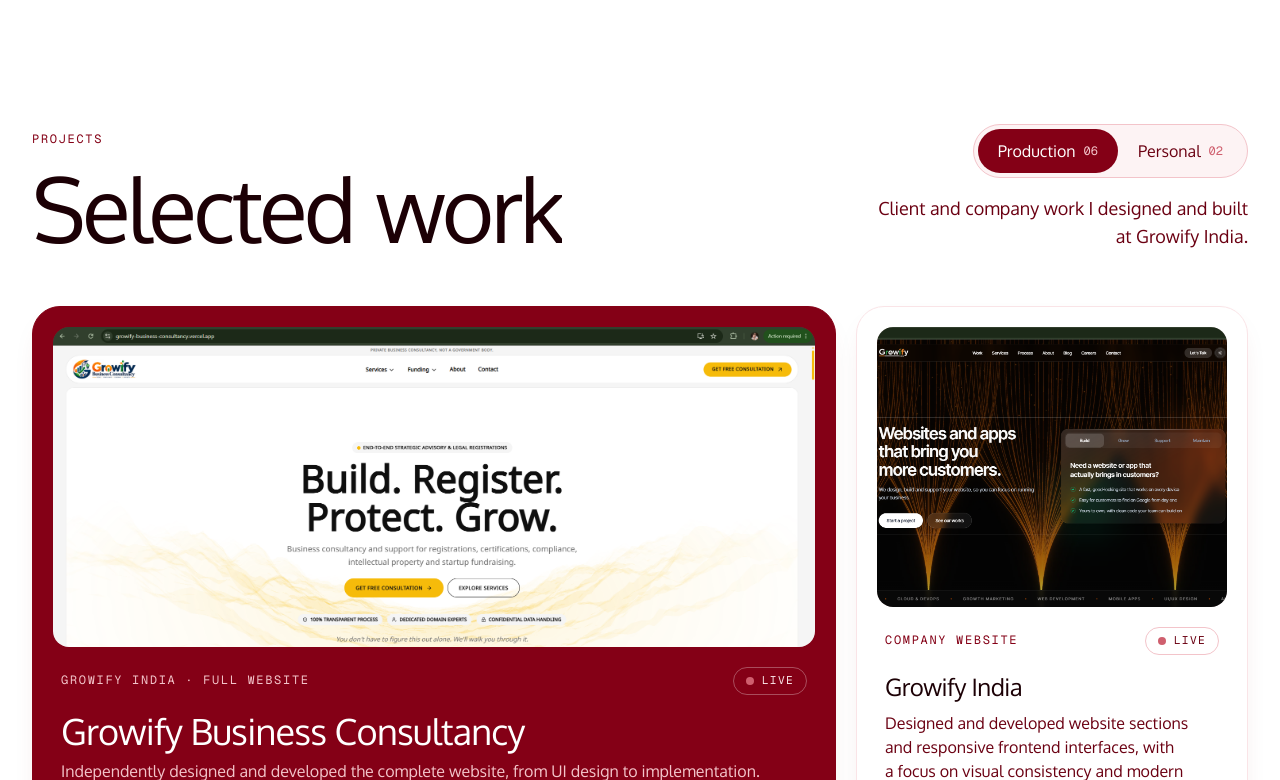
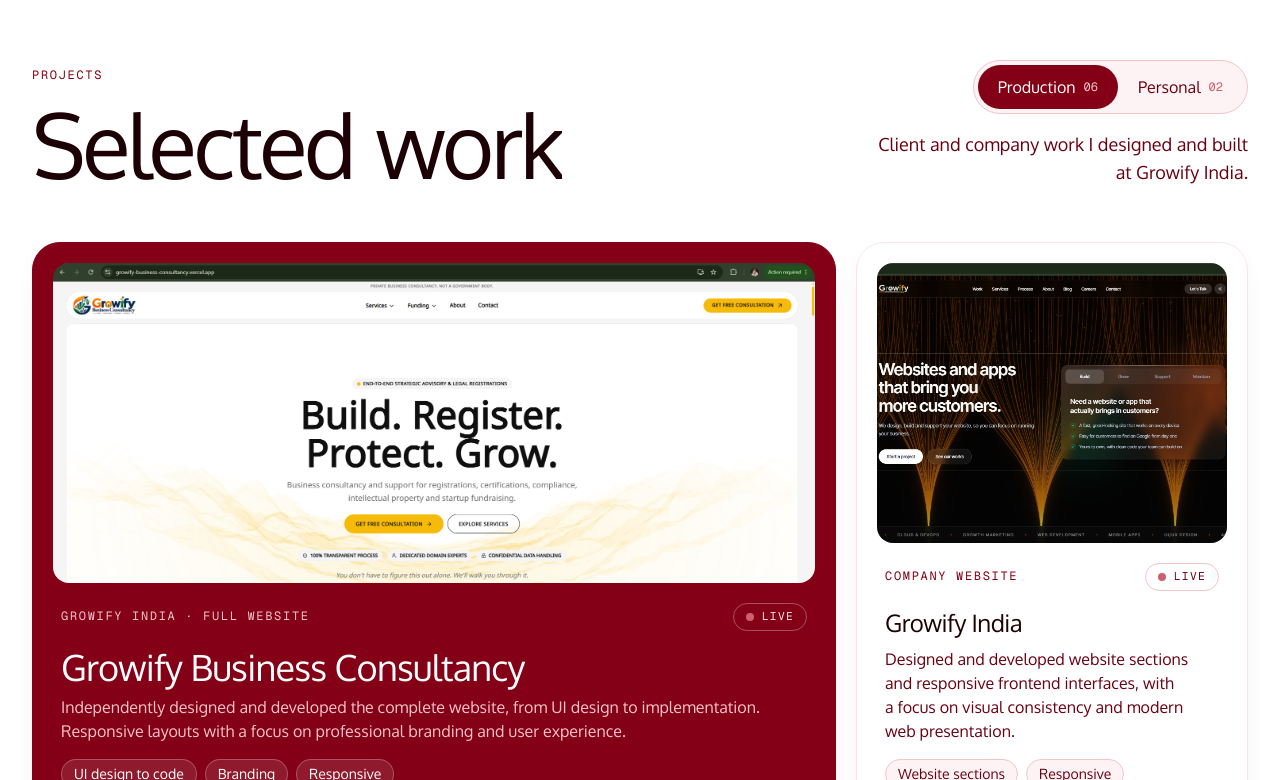
Before and after one commit to Jeya-Jothi/jeya-jothi, a Next.js app: page / in a window 1280 px wide. Shown: the part 2020-2800 px from the top of the page. Built offline with nearby package versions, Linux system fonts and the light colour scheme; no server answers.

Commit message:
alignemnt fix

```diff
--- a/components/Projects.tsx
+++ b/components/Projects.tsx
@@ -425,7 +425,7 @@ export default function Projects() {
       <section
         id="projects"
         aria-labelledby="projects-title"
-        className="scroll-mt-20 bg-white py-20 sm:py-28 lg:py-36"
+        className="scroll-mt-10 bg-white py-20"
       >
         <div className="container-page">
           <header className="mb-10 flex flex-col gap-6 lg:mb-14 lg:flex-row lg:items-end lg:justify-between">
--- a/components/skills.tsx
+++ b/components/skills.tsx
@@ -269,7 +269,7 @@ export default function Skills() {
       <section
         id="skills"
         aria-labelledby="skills-title"
-        className="scroll-mt-20 bg-white py-20 sm:py-28"
+        className="scroll-mt-10 bg-white py-20"
       >
         <div className="container-page">
           <header className="mb-12 flex flex-col gap-6 lg:mb-16 lg:flex-row lg:items-end lg:justify-between">
```
